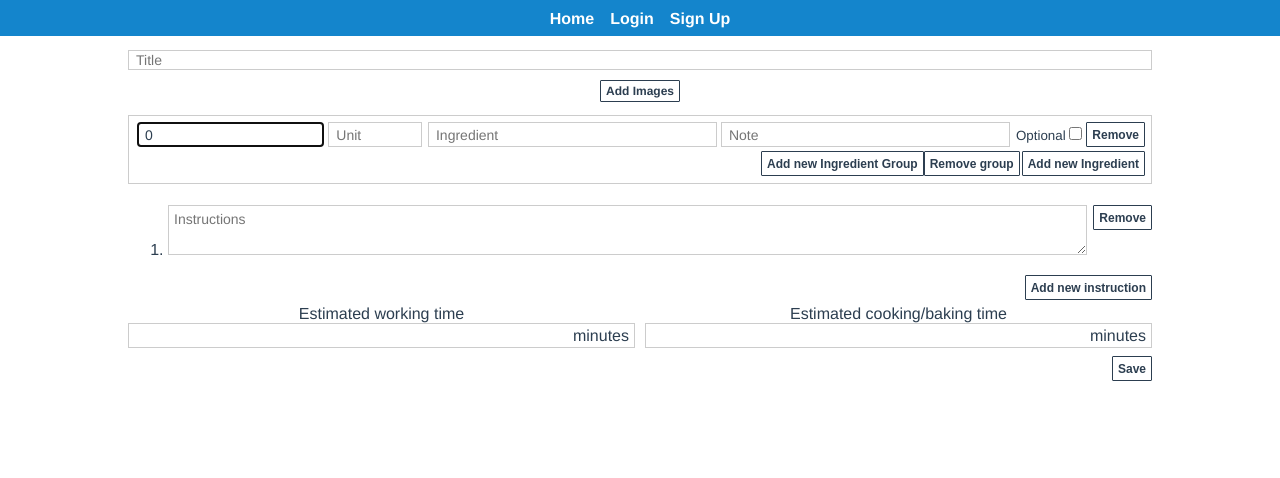
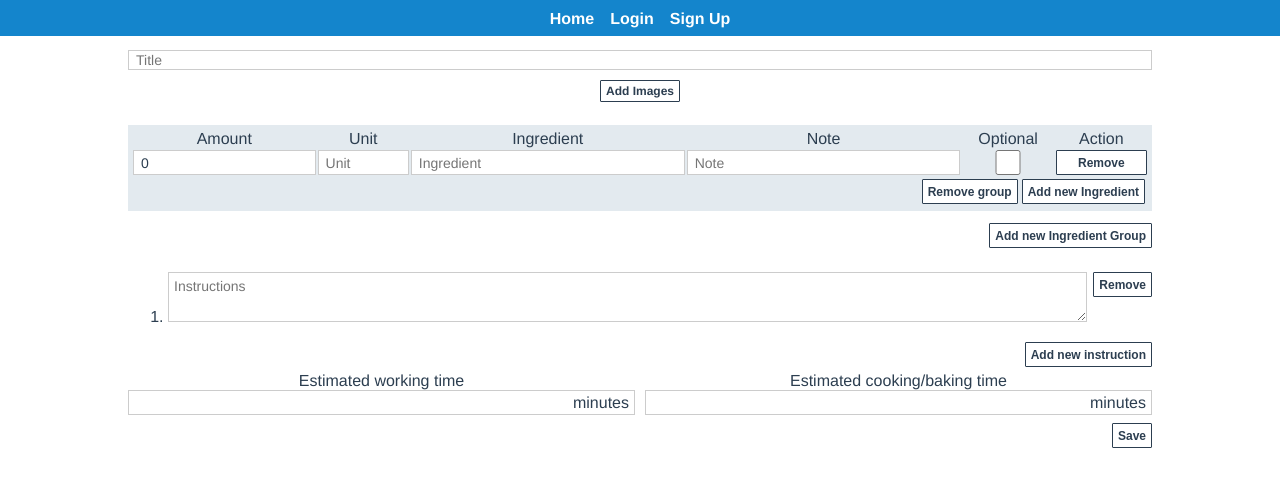
Before and after one commit to thesus/claypot, a Vue app in the folder frontend/: page /#/recipes/add in a window 1280 px wide. Shown: the top 478 px of the page. Built offline with nearby package versions, Linux system fonts and the light colour scheme.

Commit message:
Use grid layout for recipe editing

```diff
--- a/frontend/src/components/DurationInput.vue
+++ b/frontend/src/components/DurationInput.vue
@@ -55,6 +55,8 @@ export default {
 </script>
 
 <style lang="scss" scoped>
+@import '@/modules/inputs.scss';
+
 div {
   width: 100%;
   position: relative;
--- a/frontend/src/components/RecipeEditForm.vue
+++ b/frontend/src/components/RecipeEditForm.vue
@@ -20,7 +20,6 @@
     </div>
 
     <div class="ingredients">
-      <div class="table">
       <RecipeEditIngredientTable
         v-for="(ingredientBatch,i) in recipe_dirty.ingredients"
         :key="i"
@@ -29,7 +28,6 @@
         :saving="saving"
         @remove="recipe_dirty.ingredients.splice(i, 1)"
       />
-      </div>
       <button
         :disabled="saving"
         class="btn btn-right submit add-group"
@@ -422,7 +420,7 @@ export default {
 }
 </script>
 
-<style lang="scss">
+<style lang="scss" scoped>
 @import '@/modules/inputs.scss';
 @import '@/modules/variables.scss';
 
@@ -436,11 +434,9 @@ export default {
 
 .ingredients {
   margin-bottom: 5px;
-  border: solid 1px #ccc;
   display: inline-block;
   box-sizing: border-box;
   width: 100%;
-  padding: 4px;
 
   .submit {
     margin: 2px 2px 3px 0;
@@ -448,33 +444,6 @@ export default {
 
   .add-group {
     margin-right: 0;
-  }
-
-  table {
-    width: 100%;
-    border-collapse: collapse;
-
-    .remove {
-      float: right;
-    }
-
-    tr {
-      position: relative;
-    }
-
-    td {
-      vertical-align:top;
-      padding: 2px 2px 0 2px;
-      margin: 0;
-
-      height: 100%;
-    }
-
-    .input, td > button {
-      padding: 0;
-      margin: 0;
-      min-height: 25px;
-    }
   }
 }
 
@@ -500,6 +469,7 @@ export default {
 .estimation {
   margin-top: 5px;
   display: flex;
+
   @media screen and (max-width: 469px) {
       flex-direction: column;
    }
--- a/frontend/src/components/RecipeEditIngredientTable.vue
+++ b/frontend/src/components/RecipeEditIngredientTable.vue
@@ -7,28 +7,30 @@
       v-if="dirty.is_group"
       v-model="dirty.title"
       placeholder="Ingredient group title"
+      class="title"
     >
-
-    <div v-show="dirty.ingredients.length > 0">
-      <div
+    <div v-show="dirty.ingredients.length > 0" class="ingredients">
+      <span>{{ $t('recipe_edit.amount') }}</span>
+      <span>{{ $t('recipe_edit.unit') }}</span>
+      <span>{{ $t('recipe_edit.ingredient') }}</span>
+      <span>{{ $t('recipe_edit.ingredient_extra') }}</span>
+      <span>{{ $t('recipe_edit.optional') }}</span>
+      <span>{{ $t('recipe_edit.action') }}</span>
+      <template
         v-for="(ingredient, i) in dirty.ingredients"
         ref="ingredientsNode"
-        :key="i"
-        class="ingredient"
       >
         <div class="input amount">
-          <div class="number">
           <input
             :value="displayAmount(ingredient)"
             :disabled="saving"
             :class="{'form-error': !!recipeIngredientError(i).amount_numeric.length || !!recipeIngredientError(i).amount_numeric.length}"
-              :placeholder="$t('recipe_edit.amount')"
             @input="updateAmount(ingredient, $event)"
           >
           <FormFieldValidationError :errors="recipeIngredientError(i).amount_numeric" />
           <FormFieldValidationError :errors="recipeIngredientError(i).amount_approx" />
         </div>
-          <div class="unit">
+        <div class="input unit">
           <input
             v-model="ingredient.unit"
             :disabled="saving || ingredient.amount_type !== AMOUNT_TYPE_NUMERIC"
@@ -37,7 +39,6 @@
 
           >
           <FormFieldValidationError :errors="recipeIngredientError(i).unit" />
-          </div>
         </div>
         <div class="input">
           <IngredientInput
@@ -56,18 +57,13 @@
           >
           <FormFieldValidationError :errors="recipeIngredientError(i).ingredient_extra" />
         </div>
-        <div class="input button">
         <div class="optional">
-            <label>
-              {{ $t('recipe_edit.optional') }}
-            </label>
+          <span>{{ $t('recipe_edit.optional') }}</span>
           <input
             v-model="ingredient.optional"
             type="checkbox"
             :disabled="saving"
-              :class="{'form-error': !!recipeIngredientError(i).optional.length}"
           >
-            <FormFieldValidationError :errors="recipeIngredientError(i).optional" />
         </div>
         <button
           :disabled="saving"
@@ -77,8 +73,7 @@
         >
           {{ $t('recipe_edit.remove') }}
         </button>
-        </div>
-      </div>
+      </template>
     </div>
     <button
       :disabled="saving"
@@ -254,69 +249,84 @@ export default {
 <style lang="scss" scoped>
 @import '@/modules/inputs.scss';
 
-.ingredient {
+.table {
+  background: rgba(184, 203, 214, 0.4);
+  padding: 5px;
+  margin: 10px 0 10px 0;
+
+  >button {
+    margin: 2px;
+  }
+}
+
+/* Description if this is a group */
+.title {
+  margin: 0 0 10px 0;
+}
+
+.ingredients {
+  display: grid;
+  grid-template-columns:  2fr 1fr 3fr 3fr 1fr 1fr;
+  grid-gap: 2px;
+
+  width: 100%;
+  margin: 0 0 2px 0;
+
+  /* Hide description of optional button on table view */
+  .optional span {
+    display: none;
+  }
+
+  @media screen and (max-width: 500px) {
+    .input {
+      height: 40px;
+
+      &.unit, &.amount {
+        width: calc(50% - 1px);
+        margin-top: 10px;
+      }
+    }
+
+    /* Scale inputs for better readability */
+    input {
+      height: 40px
+    }
+
     display: flex;
-  width: 100%;
-  flex-direction: row;
-  margin: 2px 0 2px 0;
+    flex-wrap: wrap;
+
+    button {
+      width: calc(50% - 1px);
+      margin: auto 0 auto 0;
+    }
+
+    /* Optional label and button are a flexbox themselve */
+    .optional {
+      display: flex;
+      justify-content: center;
+      width: calc(50% - 1px);
+
+      span {
+        display: initial;
+      }
+
+      span, input {
+        margin: auto 2px auto 2px;
+      }
+   }
+
+   /* Don't display description at the top of the ingredient table on desktops */
+    span {
+      display: none;
+    }
+  }
 }
 
 .input {
   width: 100%;
-  margin: 0px 2px 0px 2px;
-
-  &.amount, &.button{
-    div {
-      margin: 0px 2px 0px 2px;
-    }
-    display: flex;
-  }
-
-  &.button {
-    width: initial;
-    .optional {
-      display: inline-block;
-      width: max-content;
-      margin: auto 4px auto 2px;
-      font-size: smaller;
-    }
-    input {
-      width: inherit;
-      height: inherit;
-    }
-  }
-
-  &.amount {
-    .unit {
-      width: 50%;
-    }
-
-    .number {
-      width: 100%;
-    }
-  }
-}
-
-.description {
-  display: flex;
-}
-
-.description span {
-  width: 100%;
 }
 
 .table {
-  margin-top: 0.5em;
-}
-.table:first-child {
-  margin-top: 0em;
-}
-
-.table.group {
-  padding: 0.5em;
-  border: solid 1px #ccc;
-  width: 100%;
-  display: inline-block;
-  box-sizing: border-box;
+  overflow: hidden;
 }
 </style>
```
Lines whose indentation alone changed are shown as unchanged.
